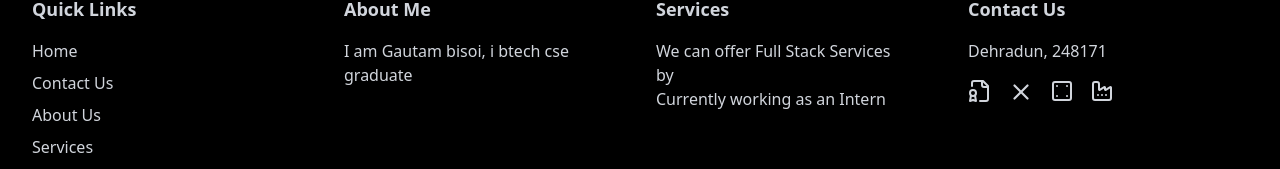
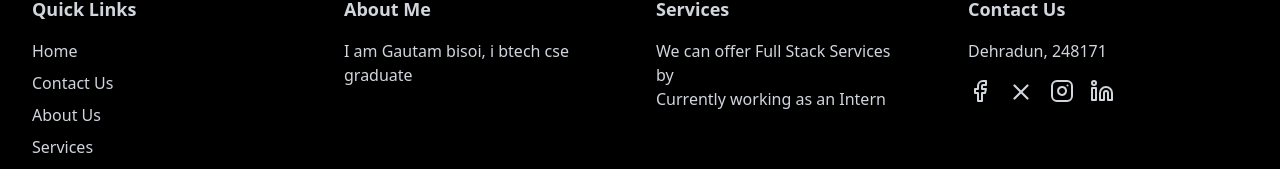
Before and after one commit to GAUTAMBISOI/Horizon-Ai-Mock-Interview, a React (Vite) app: page / in a window 1280 px wide. Shown: the part 1958-2127 px from the top of the page. Built offline with nearby package versions, Linux system fonts and the light colour scheme; no server answers.

Commit message:
Update footer.tsx

```diff
--- a/src/components/footer.tsx
+++ b/src/components/footer.tsx
@@ -1,4 +1,4 @@
-import { Factory, FileBadge, InspectionPanel, X } from "lucide-react"; // Import Lucide icons
+import { Linkedin, Facebook, Instagram, X } from "lucide-react"; // Import Lucide icons
 import { Link } from "react-router-dom";
 import { Container } from "@/components/container";
 import { MainRoutes } from "@/lib/helpers";
@@ -86,7 +86,7 @@ export const Footer = () => {
             <div className="flex gap-4">
               <SocialLink
                 href="https://www.facebook.com/gautam.bisoi.77"
-                icon={<FileBadge size={24} />}
+                icon={<Facebook  size={24} />}
                 hoverColor="text-blue-500"
               />
               <SocialLink
@@ -96,12 +96,12 @@ export const Footer = () => {
               />
               <SocialLink
                 href="https://www.instagram.com/gautam_bisoi/"
-                icon={<InspectionPanel size={24} />}
+                icon={<Instagram size={24} />}
                 hoverColor="text-pink-500"
               />
               <SocialLink
                 href="https://www.linkedin.com/in/gautam-bisoi-938733248/"
-                icon={<Factory size={24} />}
+                icon={<Linkedin size={24} />}
                 hoverColor="text-blue-700"
               />
             </div>
```
